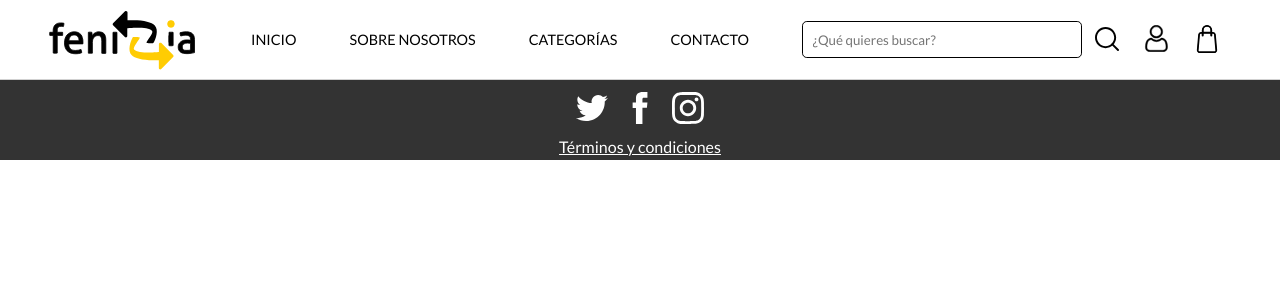
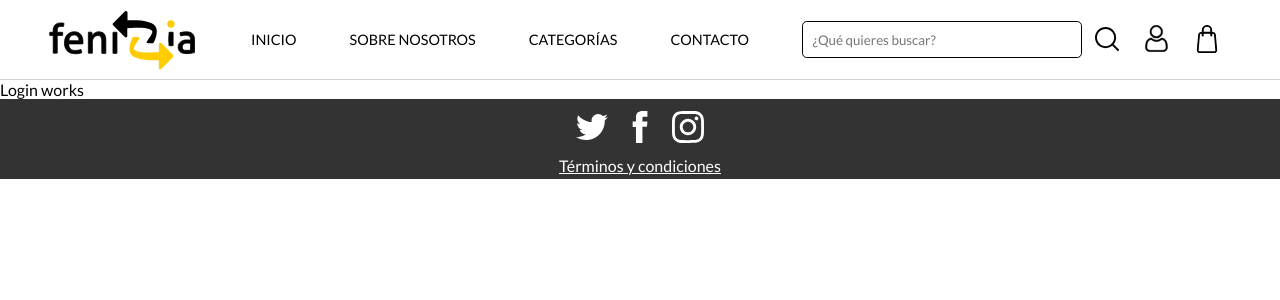
Before and after one commit to simonbesteiro-codurance/fenizia, a React (Create React App) app in the folder fenizia-react/: page /login in a window 1280 px wide. Shown: the top 300 px of the page. Built offline with nearby package versions, Linux system fonts and the light colour scheme; what flux would draw is missing.

Commit message:
add login Route and create the initial structure

```diff
--- a/fenizia-react/src/App.js
+++ b/fenizia-react/src/App.js
@@ -5,17 +5,18 @@
 import Dashboard from "./components/Dashboard";
 import Footer from "./components/Footer";
 import Profile from "./components/Profile";
+import Login from "./components/Login";
 import News from "./components/News";
 
 function App(props) {
   return (
-
     <div className="container">
       <Header />
       <div className="margin-top">
         <Switch>
           <Route path="/" exact component={Dashboard} />
           <Route path="/profile" exact component={Profile} />
+          <Route path="/login" exact component={Login} />
           <Route path="/novedades" exact component={News} />
           {/* <Route path="/hero/:heroId" component={FeniziaDetail} />
 				<Route path="/hero" component={HeroDetail} />
@@ -26,7 +27,6 @@
       <Footer />
     </div>
   );
-
 }
 
 export default App;
--- /dev/null
+++ b/fenizia-react/src/components/Login.js
@@ -0,0 +1,7 @@
+import React from "react";
+
+function Login() {
+  return <p>Login works</p>;
+}
+
+export default Login;
```
Lines whose indentation alone changed are shown as unchanged.
